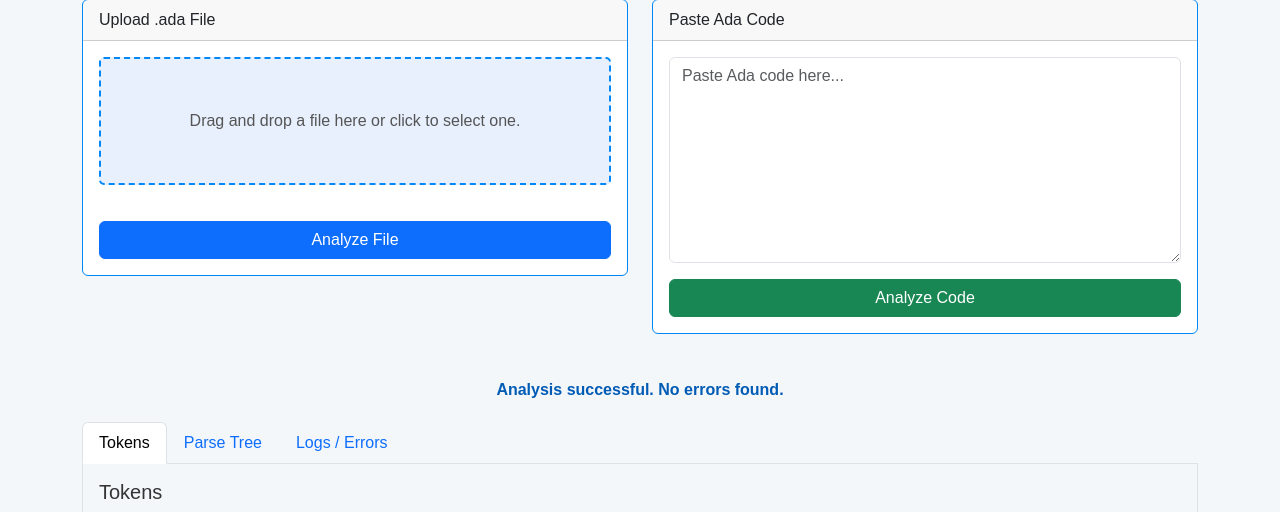
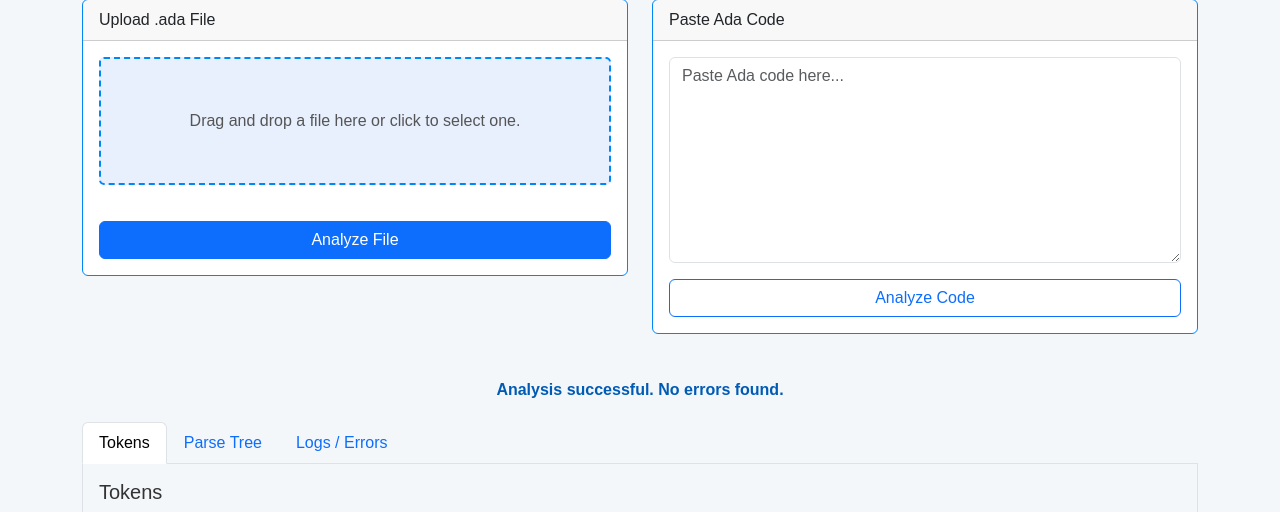
Before and after one commit to jakujobi/Ada_Web_Analyzer, a Django app: page / in a window 1280 px wide. Shown: the part 559-1071 px from the top of the page. Run offline with Django 5.2, Linux system fonts and the light colour scheme; some libraries are stand-ins or nearby versions.

Commit message:
Change submit button style to outline for better visibility in upload_code.html

```diff
--- a/analysis/templates/analysis/upload_code.html
+++ b/analysis/templates/analysis/upload_code.html
@@ -145,7 +145,7 @@
                     required
                     ></textarea>
                 </div>
-                <button type="submit" class="btn btn-success w-100">
+                <button type="submit" class="btn btn-outline-primary w-100">
                     Analyze Code
                 </button>
                 </form>
```
